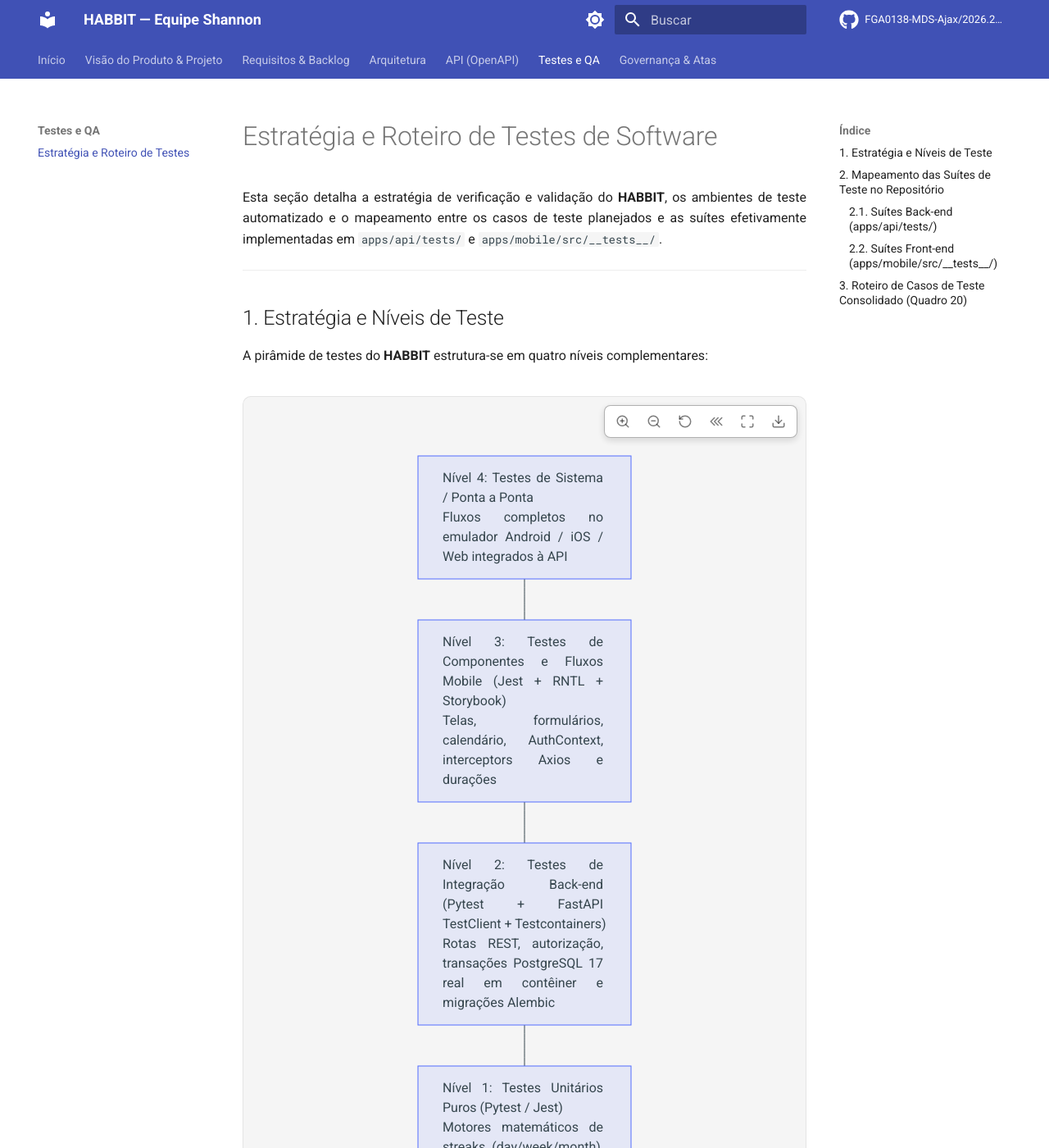
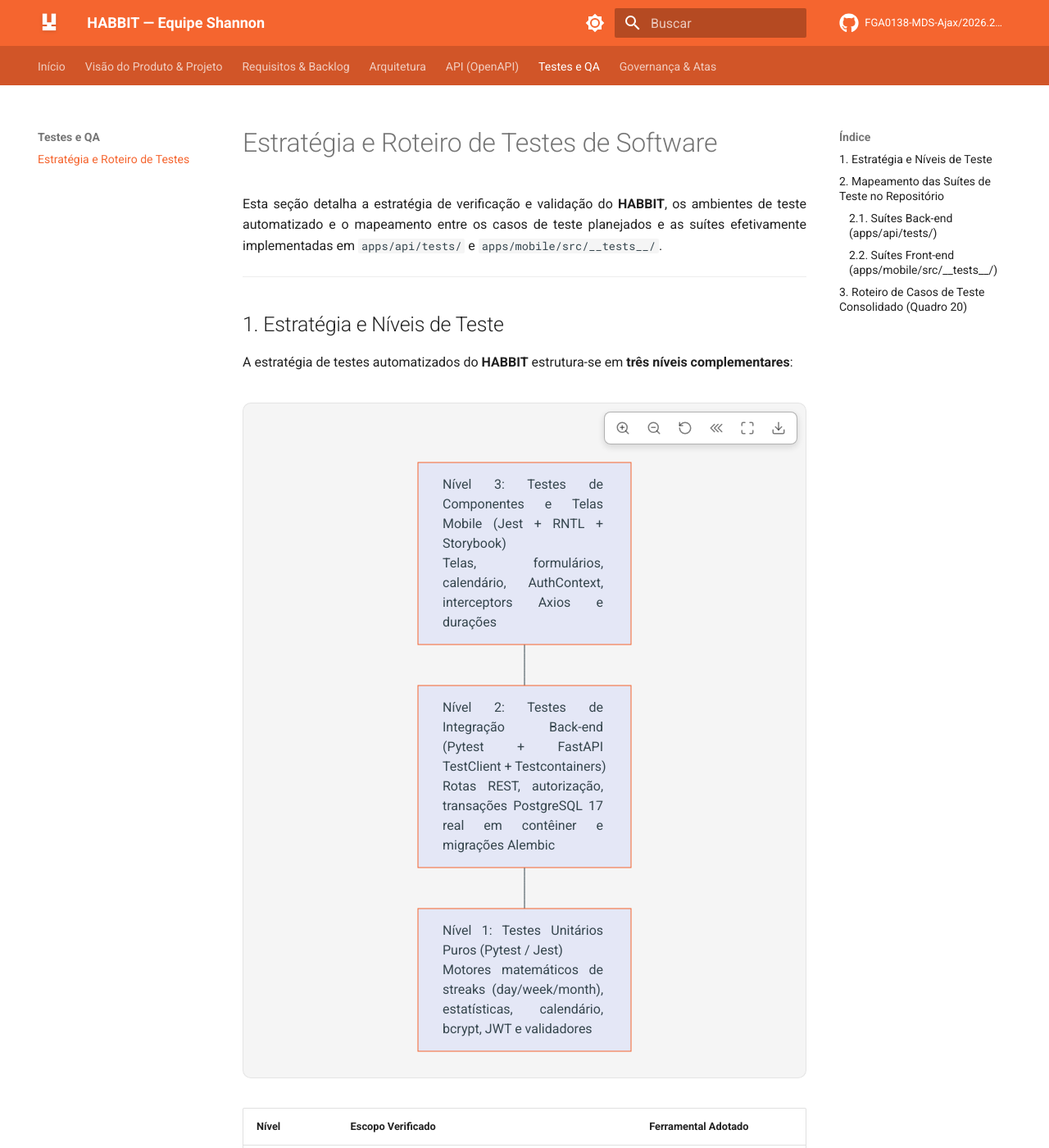
Before and after one commit to FGA0138-MDS-Ajax/2026.2-T02-Shannon, an MkDocs documentation site: the page built from docs/testes/estrategia-testes.md, in a window 1280 px wide and 1400 px high. Shown: the whole window at 82% size. Built offline with MkDocs 1.6.1 and Material for MkDocs 9.7.7, drawn with Linux system fonts in a browser that asks for light colours; comment, search, counter and statistics services are not loaded; some of the changed text lies outside the part shown.

Commit message:
style(docs): apply habbit primary color, add transparent logo and update testing strategy

````diff
--- a/docs/stylesheets/extra.css
+++ b/docs/stylesheets/extra.css
@@ -1,3 +1,38 @@
+/* ==========================================================================
+   PALETA DE CORES PRINCIPAIS DO HABBIT (#F5652F e #D15528)
+   ========================================================================== */
+:root,
+[data-md-color-scheme="default"] {
+  --md-primary-fg-color: #F5652F;
+  --md-primary-fg-color--light: #ff7d4a;
+  --md-primary-fg-color--dark: #D15528;
+  --md-accent-fg-color: #F5652F;
+}
+
+[data-md-color-scheme="slate"] {
+  --md-primary-fg-color: #F5652F;
+  --md-primary-fg-color--light: #ff7d4a;
+  --md-primary-fg-color--dark: #D15528;
+  --md-accent-fg-color: #F5652F;
+}
+
+/* Fixação da cor primária do Habbit na Top Bar (header) e na barra de abas */
+.md-header {
+  background-color: #F5652F !important;
+}
+
+.md-tabs {
+  background-color: #D15528 !important;
+}
+
+/* Realce e alinhamento do logo do Habbit na barra superior */
+.md-header__button.md-logo img,
+.md-header__button.md-logo svg {
+  height: 1.6rem !important;
+  width: auto !important;
+  filter: drop-shadow(0 1px 2px rgba(0, 0, 0, 0.15));
+}
+
 /* Alinhamento justificado para textos da documentação */
 .md-typeset p,
 .md-typeset li,
--- a/docs/testes/estrategia-testes.md
+++ b/docs/testes/estrategia-testes.md
@@ -6,16 +6,15 @@ Esta seção detalha a estratégia de verificação e validação do **HABBIT**,
 
 ## 1. Estratégia e Níveis de Teste
 
-A pirâmide de testes do **HABBIT** estrutura-se em quatro níveis complementares:
+A estratégia de testes automatizados do **HABBIT** estrutura-se em **três níveis complementares**:
 
 ```mermaid
 flowchart TB
-    L4["Nível 4: Testes de Sistema / Ponta a Ponta\nFluxos completos no emulador Android / iOS / Web integrados à API"]
-    L3["Nível 3: Testes de Componentes e Fluxos Mobile (Jest + RNTL + Storybook)\nTelas, formulários, calendário, AuthContext, interceptors Axios e durações"]
+    L3["Nível 3: Testes de Componentes e Telas Mobile (Jest + RNTL + Storybook)\nTelas, formulários, calendário, AuthContext, interceptors Axios e durações"]
     L2["Nível 2: Testes de Integração Back-end (Pytest + FastAPI TestClient + Testcontainers)\nRotas REST, autorização, transações PostgreSQL 17 real em contêiner e migrações Alembic"]
     L1["Nível 1: Testes Unitários Puros (Pytest / Jest)\nMotores matemáticos de streaks (day/week/month), estatísticas, calendário, bcrypt, JWT e validadores"]
 
-    L4 --- L3 --- L2 --- L1
+    L3 --- L2 --- L1
 ```
 
 | Nível | Escopo Verificado | Ferramental Adotado |
@@ -23,7 +22,11 @@ flowchart TB
 | **1. Unitário** | Funções matemáticas e utilitárias isoladas de banco e rede: cálculo de progresso e streaks (`day`, `week`, `month`), taxas de cumprimento, séries e calendário mensal, hashing de senhas com `bcrypt`, emissão/decodificação de JWT, validadores Pydantic e formatação de durações ISO 8601. | **Pytest** (`apps/api/tests/goals/unit/`, `apps/api/tests/statistics/unit/`, `apps/api/tests/auth/`) e **Jest** (`apps/mobile/src/__tests__/utils/`) |
 | **2. Integração** | Comunicação completa entre rotas FastAPI (`TestClient`), injeção de dependências (`SessionDep`, `get_current_user`), regras de negócio nos `services` e persistência real no **PostgreSQL 17** provisionado automaticamente em contêiner via **Testcontainers**, além da verificação de migrações **Alembic** (`test_migrations.py`). | **Pytest** + **FastAPI TestClient** + **Testcontainers (`postgres:17`)** |
 | **3. Componente / Interface** | Renderização, estados visuais, interações de toque, armazenamento de tokens (`expo-secure-store` / `localStorage`), fila de refresh no Axios e fluxos em etapas (como o check-in guiado por categorias) no React Native, além da documentação visual isolada no **Storybook**. | **Jest (`jest-expo`)** + **React Native Testing Library** + **Storybook React Native** |
-| **4. Sistema** | Execução ponta a ponta dos fluxos das User Stories e verificação dos Requisitos Não Funcionais (como usabilidade do check-in em até dois toques `C3-RNF-04`). | Aplicativo Expo em emulador/dispositivo integrado à API e banco PostgreSQL |
+
+!!! note "Decisão sobre Testes Automatizados E2E (End-to-End)"
+    O projeto **não adota testes automatizados de ponta a ponta (E2E)** por meio de frameworks como Maestro, Appium ou Cypress, visando manter a suíte de testes rápida, confiável e livre de instabilidades (*flakiness*) em emuladores móveis na pipeline de CI.
+
+    A garantia de qualidade integrada é assegurada em nível automatizado pela combinação de **testes de integração da API (com PostgreSQL 17 real em contêiner via Testcontainers)** e **testes de fluxos e telas no React Native com mocks de rede**. A validação dos fluxos completos de aceitação e critérios de usabilidade (como o registro de check-in em até dois toques `C3-RNF-04`) é conduzida por **homologação manual exploratória** pela equipe e pelo analista de qualidade (QA).
 
 ---
 
@@ -86,5 +89,5 @@ flowchart TB
 | **CT-06** | Calendário mensal e estatísticas (`US-16`, `US-17`) | Verificar a classificação de cada dia do mês (`completed`, `partial`, `none`, `outside`) e o cálculo da série temporal nos modos `calendar` e `rolling`. | Unitário / Funcional | Estados do calendário e taxas de cumprimento (`CompletionRate`) calculados sem distorção por períodos abertos. | **Passou** (`test_calculations.py`, `calendar.test.tsx`) |
 | **CT-07** | Fluxo de check-in em etapas no Mobile (`US-09`, `C3-RNF-04`) | Validar seleção de categorias, paginação de hábitos ("ver mais") e submissão do check-in no React Native. | Componente / Funcional | Categorias e hábitos são listados, selecionados e enviados via `POST /check-ins` com feedback visual. | **Passou** (`check-in.test.tsx`) |
 | **CT-08** | Restrição de permissão de Admin em grupo (`US-20`) | Bloquear remoção ou promoção de membros feita por membro comum do grupo. | Integração / Segurança | Retornar `HTTP 403 Forbidden` ao tentar invocar rotas administrativas sem `is_admin = true`. | **Planejado (Sprint 5)** |
-| **CT-09** | Fluxo inicial de ponta a ponta (`US-01`, `US-04`, `US-09`) | Verificar cadastro, criação de hábito com meta e primeiro check-in retornando progresso atualizado. | Sistema / Funcional | Usuário conclui o fluxo e visualiza `done = 1`, `status = completed` (para meta diária) e `current_streak = 1`. | **Passou** |
-| **CT-10** | Usabilidade do check-in em até dois toques (`C3-RNF-04`) | Verificar o requisito não funcional de agilidade no registro de check-in. | Sistema / Usabilidade | Acesso direto ao fluxo de check-in a partir da navegação principal com retorno imediato do progresso na mesma requisição. | **Passou** |
+| **CT-09** | Fluxo inicial de ponta a ponta (`US-01`, `US-04`, `US-09`) | Verificar cadastro, criação de hábito com meta e primeiro check-in retornando progresso atualizado. | Homologação Manual / Aceitação | Usuário conclui o fluxo e visualiza `done = 1`, `status = completed` (para meta diária) e `current_streak = 1`. | **Passou** |
+| **CT-10** | Usabilidade do check-in em até dois toques (`C3-RNF-04`) | Verificar o requisito não funcional de agilidade no registro de check-in. | Homologação Manual / Usabilidade | Acesso direto ao fluxo de check-in a partir da navegação principal com retorno imediato do progresso na mesma requisição. | **Passou** |
--- a/mkdocs.yml
+++ b/mkdocs.yml
@@ -12,18 +12,20 @@ theme:
   name: material
   custom_dir: overrides
   language: pt-BR
+  logo: assets/images/logo.png
+  favicon: assets/images/favicon.png
   palette:
     - media: "(prefers-color-scheme: light)"
       scheme: default
-      primary: indigo
-      accent: indigo
+      primary: custom
+      accent: custom
       toggle:
         icon: material/brightness-7
         name: Alternar para modo escuro
     - media: "(prefers-color-scheme: dark)"
       scheme: slate
-      primary: indigo
-      accent: indigo
+      primary: custom
+      accent: custom
       toggle:
         icon: material/brightness-4
         name: Alternar para modo claro
````
Also changed, not shown: docs/assets/images/favicon.png (added), docs/assets/images/logo.png (added).
